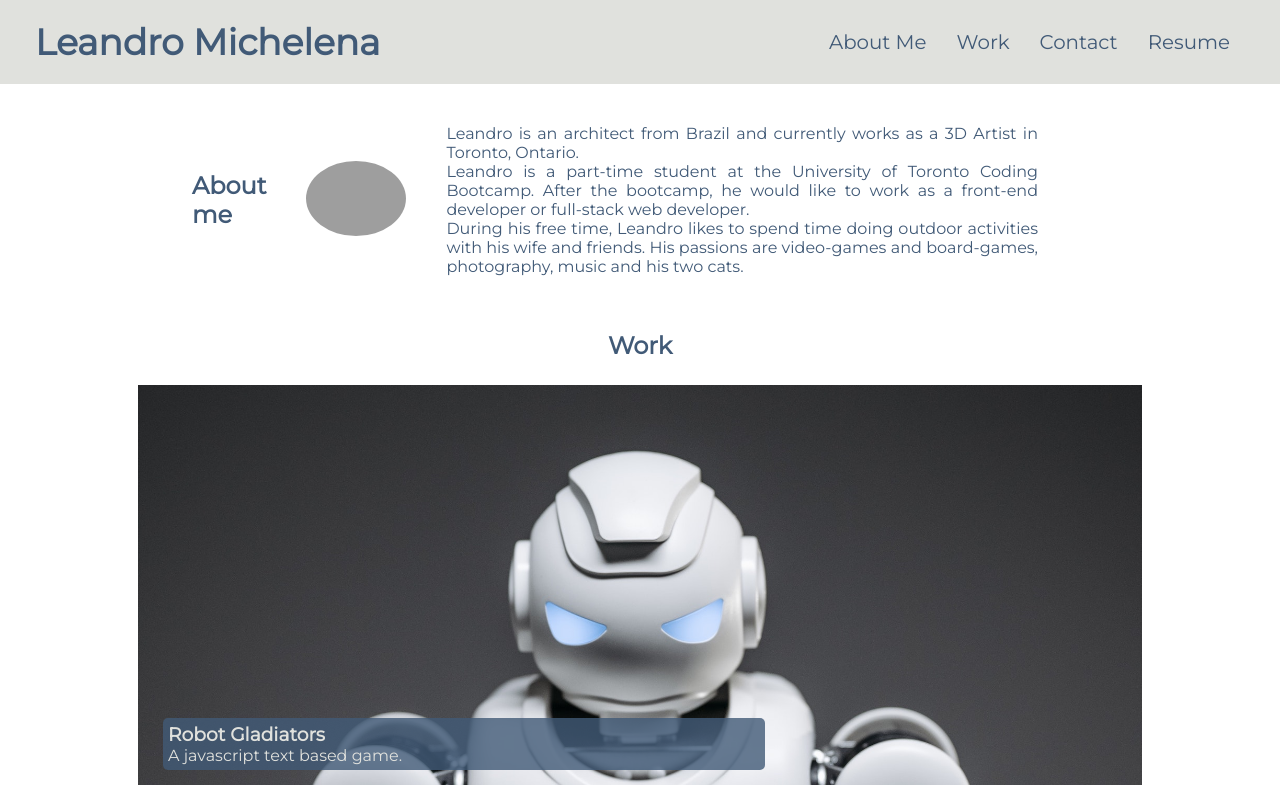
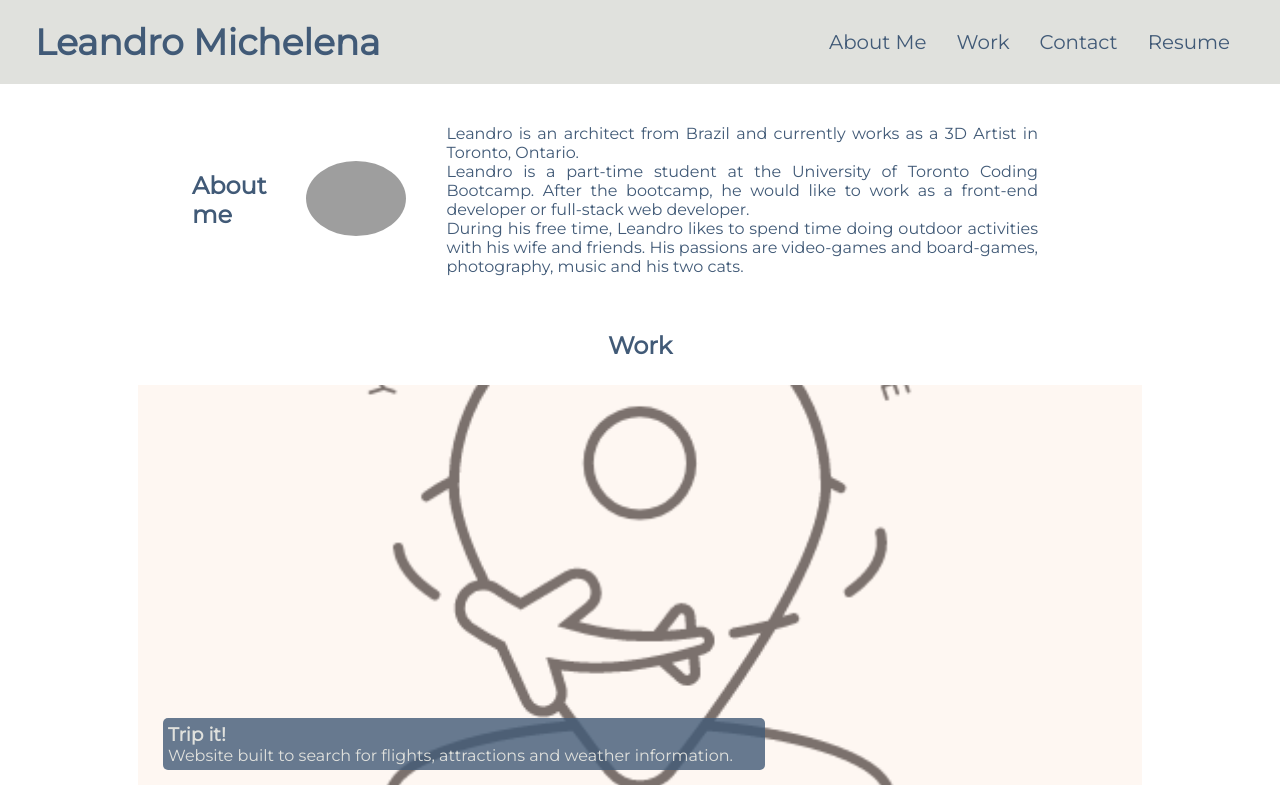
Before and after one commit to leandromichelena/Portfolio-Page, a plain HTML site: page index.html in a window 1280 px wide. Shown: the top 792 px of the page. Drawn offline with Linux system fonts and the light colour scheme; grey boxes are pictures that could not be loaded.

Commit message:
Added Trip it website link to the portfolio

```diff
--- a/assets/css/style.css
+++ b/assets/css/style.css
@@ -155,7 +155,7 @@ footer h5 {
     max-height: 400px;
     object-fit: cover;
     display: flex;
-    object-position: top;
+    /* object-position: top; */
 }
 
 .work-main {
--- a/index.html
+++ b/index.html
@@ -68,12 +68,12 @@
         <div class="work-main">
             <div class="work-title">
                 <a href="https://leandromichelena.github.io/robot-gladiators/" target="_blank">
-                    <h3>Robot Gladiators</h3>
-                    <p>A javascript text based game.</p>
+                    <h3>Trip it!</h3>
+                    <p>Website built to search for flights, attractions and weather information.</p>
                 </a>
             </div>
-                <a href="https://leandromichelena.github.io/robot-gladiators/" target="_blank">
-                    <img src="./assets/images/robot.jpg" alt="A small white robot with blue eyes stands in a fighting pose">
+                <a href="https://p1group5.github.io/trip-it/" target="_blank">
+                    <img src="./assets/images/Trip It.png" alt="A bright brand logo with an airplane flying around a map pin point">
                 </a>
         </div>
 
```
Also changed, not shown: assets/images/Trip It.png (added), 1 other file.
